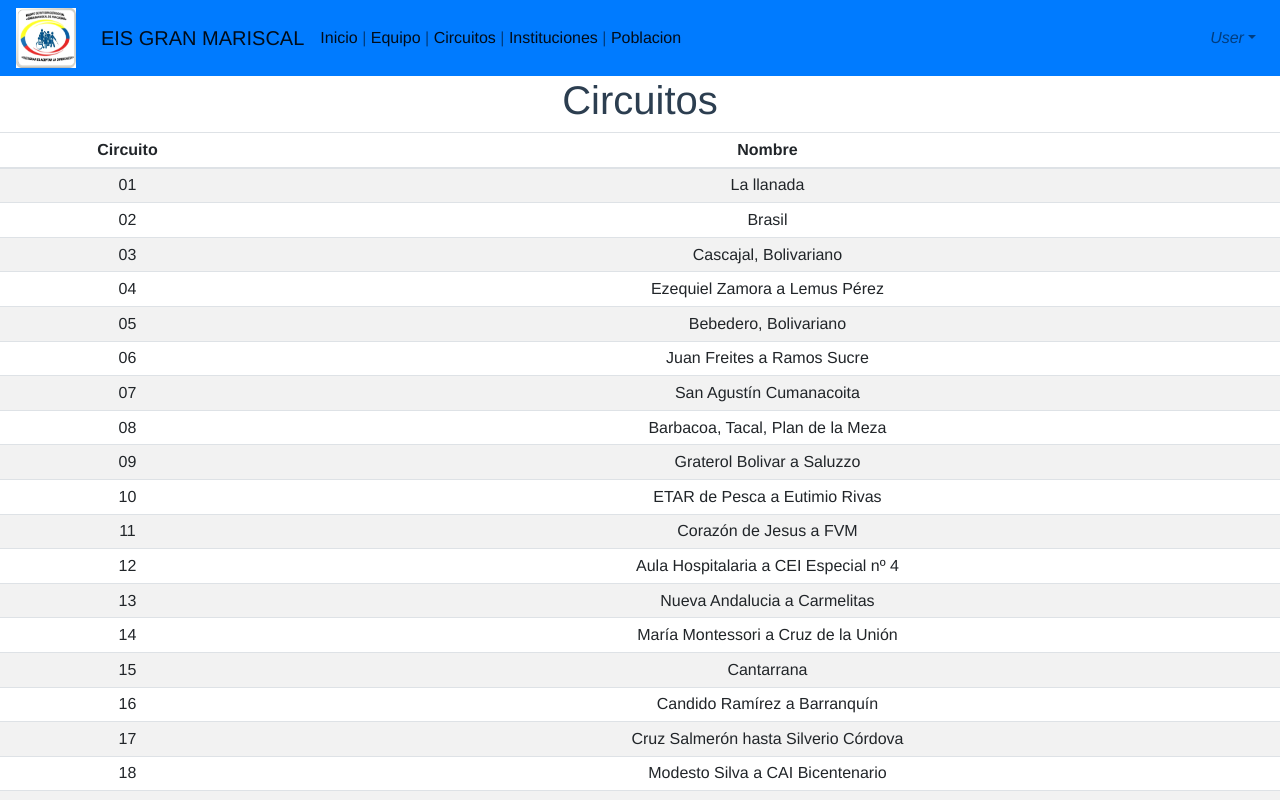
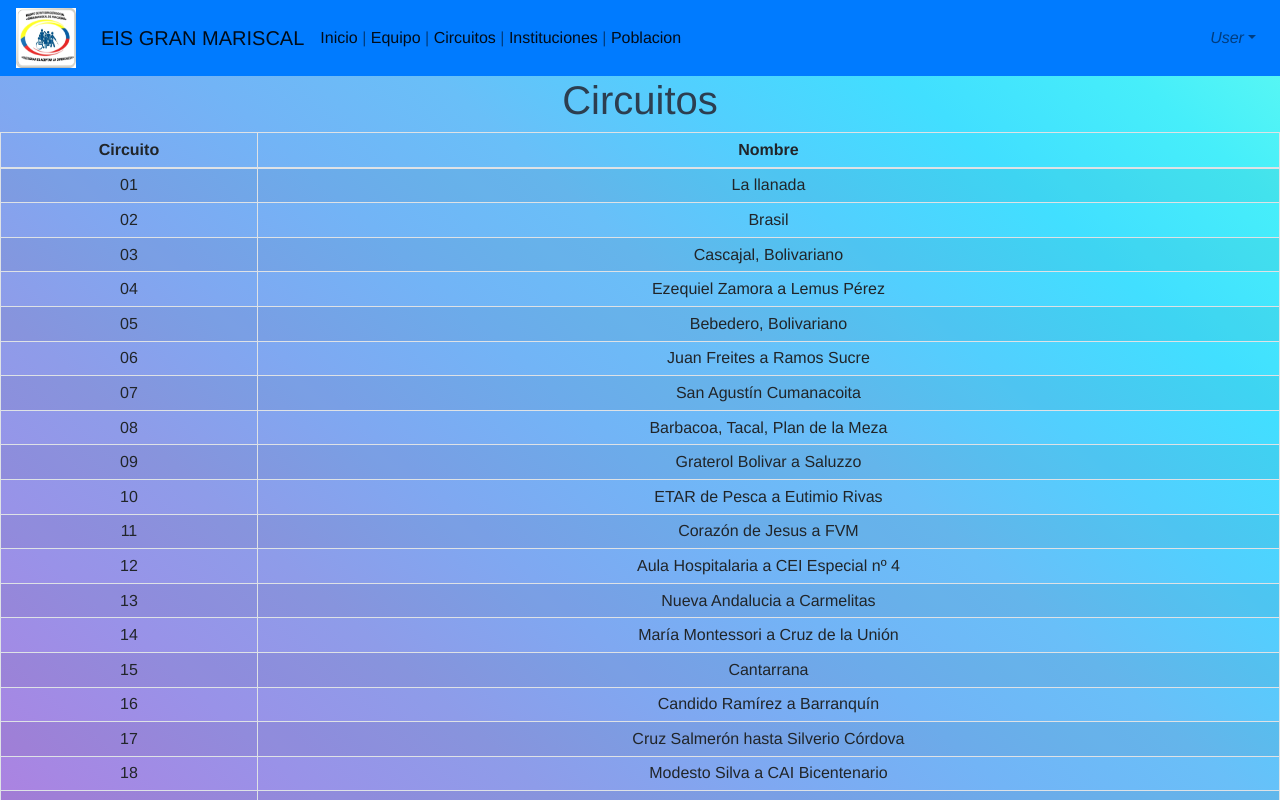
Before and after one commit to ignaciogonzalezvegas/proyecto-equipo, a Vue app: page /circuitos in a window 1280 px wide. Shown: the top 800 px of the page. Built offline with nearby package versions, Linux system fonts and the light colour scheme.

Commit message:
casa 0505

```diff
--- a/src/App.vue
+++ b/src/App.vue
@@ -1,19 +1,18 @@
 <template>
   <div id="app">
-    <b-navbar toggleable="lg" type="light " variant="primary" >
+    <b-navbar toggleable="lg" type="light " variant="primary">
       <img alt="Vue logo" src="@/assets/logo.png" />
       <b-navbar-brand href="#">EIS GRAN MARISCAL</b-navbar-brand>
       <b-navbar-toggle target="nav-collapse"></b-navbar-toggle>
       <b-collapse id="nav-collapse" is-nav>
-        <b-nav-text >
-          <router-link to="/">Inicio</router-link>    |
+        <b-nav-text>
+          <router-link to="/">Inicio</router-link> |
           <router-link to="/equipo">Equipo</router-link> |
           <router-link to="/circuitos">Circuitos</router-link> |
           <router-link to="/instituciones">Instituciones</router-link> |
           <router-link to="/poblacion">Poblacion</router-link>
         </b-nav-text>
         <b-navbar-nav id="nav" class="ml-auto ">
-
           <b-nav-item-dropdown left>
             <template #button-content>
               <em>User</em>
@@ -35,8 +34,22 @@
   -moz-osx-font-smoothing: grayscale;
   text-align: center;
   color: #2c3e50;
+  background-image: linear-gradient(
+    to right top,
+    #c46bd1,
+    #b57adc,
+    #a687e3,
+    #9992e8,
+    #8e9ce9,
+    #7fa8f1,
+    #72b4f6,
+    #69bff8,
+    #52cffe,
+    #41dfff,
+    #46eefa,
+    #5ffbf1
+  );
 }
-
 
 /*#nav {
   padding: 30px;
@@ -59,6 +72,4 @@ img {
   height: 60px;
   margin-right: 2%;
 }
-
-
 </style>
--- a/src/views/Circuitos.vue
+++ b/src/views/Circuitos.vue
@@ -2,7 +2,7 @@
   <div>
     <h1>Circuitos</h1>
     <div>
-      <b-table striped hover :items="items" small></b-table>
+      <b-table striped hover :items="items" small bordered ></b-table>
     </div>
 
   </div>
@@ -51,5 +51,6 @@ export default {
   padding: 1px;
   border: aqua;
   margin-left: 50px;
+  display: flex;
 }
 </style>
```
